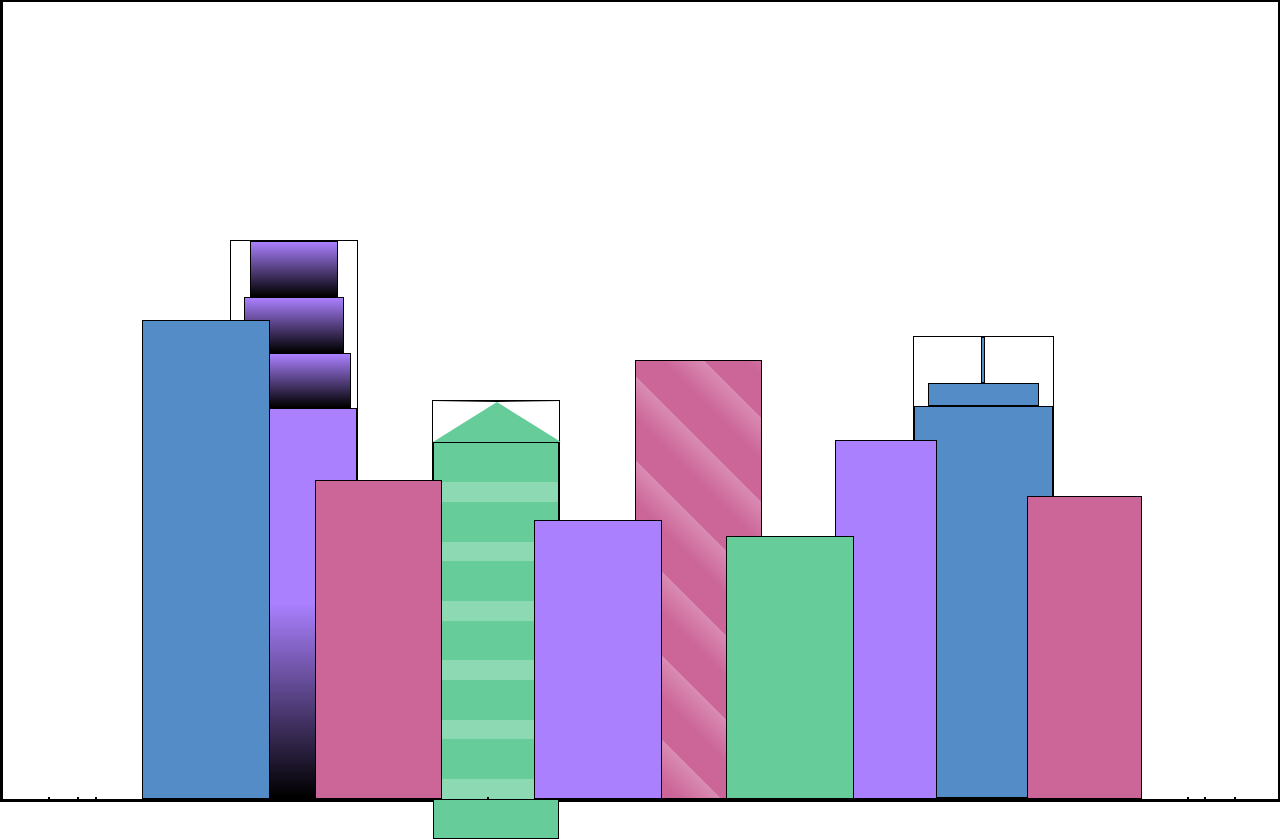
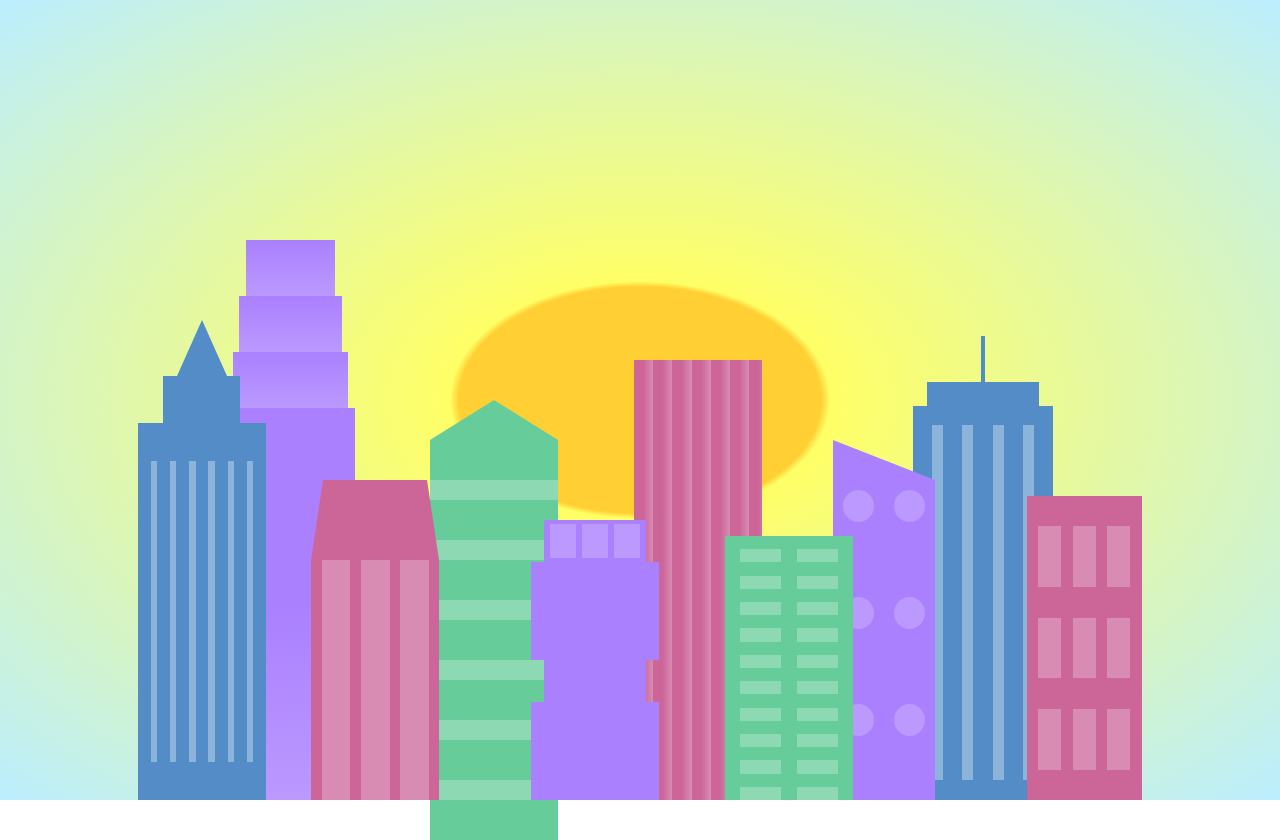
Before and after one commit to mbolonzi-design/city-skyline, a plain HTML site: page index.html in a window 1280 px wide. Drawn offline with Linux system fonts and the light colour scheme.

Commit message:
style: add sky for background image

```diff
--- a/assets/main.css
+++ b/assets/main.css
@@ -3,13 +3,13 @@
   --building-color2: #66cc99;
   --building-color3: #cc6699;
   --building-color4: #538cc6;
-  --window-color1: black;
+  --window-color1: #bb99ff;
   --window-color2: #8cd9b3;
   --window-color3: #d98cb3;
+  --window-color4: #8cb3d9;
 }
 * {
   box-sizing: border-box;
-  border: 1px solid #000;
 }
 body {
   /* background-color: #31302f; */
@@ -32,6 +32,12 @@ body {
 .building-wrap {
   display: flex;
   flex-direction: column;
+  align-items: center;
+}
+
+.window-wrap {
+  display: flex;
+  justify-content: space-evenly;
   align-items: center;
 }
 
@@ -93,7 +99,7 @@ body {
   height: 55%;
   background-color: var(--building-color3);
   background: repeating-linear-gradient(
-    45deg,
+    90deg,
     var(--building-color3),
     var(--building-color3),
     var(--window-color3) 15%
@@ -123,44 +129,167 @@ body {
   background-color: var(--building-color4);
 }
 
+.bb4-window {
+  width: 8%;
+  height: 90%;
+  background-color: var(--window-color4);
+}
 /* FOREGROUND BUILDINGS - "fb" stands for "foreground building" */
 
 .fb1 {
   width: 10%;
   height: 60%;
+}
+
+.fb1a {
+  border-bottom: 7vh solid var(--building-color4);
+  border-right: 2vw solid transparent;
+  border-left: 2vw solid transparent;
+}
+
+.fb1b {
+  width: 60%;
+  height: 10%;
   background-color: var(--building-color4);
+}
+
+.fb1c {
+  width: 100%;
+  height: 80%;
+  background: repeating-linear-gradient(
+      90deg,
+      var(--building-color4) 0%,
+      var(--building-color4) 10%,
+      transparent 10%,
+      transparent 15%
+    ),
+    repeating-linear-gradient(
+      var(--building-color4) 0%,
+      var(--building-color4) 10%,
+      var(--window-color4) 10%,
+      var(--window-color4) 90%
+    );
 }
 
 .fb2 {
   width: 10%;
   height: 40%;
+}
+
+.fb2a {
+  width: 100%;
+  border-bottom: 10vh solid var(--building-color3);
+  border-left: 1vw solid transparent;
+  border-right: 1vw solid transparent;
+}
+
+.fb2b {
+  width: 100%;
+  height: 75%;
   background-color: var(--building-color3);
+}
+
+.fb2-window {
+  width: 22%;
+  height: 100%;
+  background-color: var(--window-color3);
 }
 
 .fb3 {
   width: 10%;
   height: 35%;
+}
+
+.fb3a {
+  width: 80%;
+  height: 15%;
   background-color: var(--building-color1);
+}
+
+.fb3b {
+  width: 100%;
+  height: 35%;
+  background-color: var(--building-color1);
+}
+
+.fb3-window {
+  width: 25%;
+  height: 80%;
+  background-color: var(--window-color1);
 }
 
 .fb4 {
   width: 8%;
   height: 45%;
-  background-color: var(--building-color1);
+  /* background-color: var(--building-color1); */
   position: relative;
   left: 10%;
+}
+
+.fb4a {
+  border-top: 5vh solid transparent;
+  border-left: 8vw solid var(--building-color1);
+}
+
+.fb4b {
+  width: 100%;
+  height: 89%;
+  background-color: var(--building-color1);
+  display: flex;
+  flex-wrap: wrap;
+}
+
+.fb4-window {
+  width: 30%;
+  height: 10%;
+  border-radius: 50%;
+  margin: 10%;
+  background-color: var(--window-color1);
 }
 
 .fb5 {
   width: 10%;
   height: 33%;
-  background-color: var(--building-color2);
   position: relative;
   right: 10%;
+  background: repeating-linear-gradient(
+      var(--building-color2) 0%,
+      var(--building-color2) 5%,
+      transparent 5%,
+      transparent 10%
+    ),
+    repeating-linear-gradient(
+      90deg,
+      var(--building-color2) 0%,
+      var(--building-color2) 12%,
+      var(--window-color2) 12%,
+      var(--window-color2) 44%
+    );
 }
 
 .fb6 {
   width: 9%;
   height: 38%;
-  background-color: var(--building-color3);
+  background: repeating-linear-gradient(
+      90deg,
+      var(--building-color3) 0%,
+      var(--building-color3) 10%,
+      transparent 10%,
+      transparent 30%
+    ),
+    repeating-linear-gradient(
+      var(--building-color3) 0%,
+      var(--building-color3) 10%,
+      var(--window-color3) 10%,
+      var(--window-color3) 30%
+    );
 }
+
+.sky {
+  background: radial-gradient(
+    #ffcf33 0%,
+    #ffcf33 20%,
+    #ffff66 21%,
+    #bbeeff 100%
+  );
+}
--- a/index.html
+++ b/index.html
@@ -7,7 +7,7 @@
     <title>City Skyline</title>
   </head>
   <body>
-    <div class="background-buildings">
+    <div class="background-buildings sky">
       <div></div>
       <div></div>
       <div class="bb1 building-wrap">
@@ -25,7 +25,12 @@
       <div class="bb4 building-wrap">
         <div class="bb4a"></div>
         <div class="bb4b"></div>
-        <div class="bb4c"></div>
+        <div class="bb4c window-wrap">
+          <div class="bb4-window"></div>
+          <div class="bb4-window"></div>
+          <div class="bb4-window"></div>
+          <div class="bb4-window"></div>
+        </div>
       </div>
       <div></div>
       <div></div>
@@ -33,11 +38,41 @@
     <div class="foreground-buildings">
       <div></div>
       <div></div>
-      <div class="fb1"></div>
-      <div class="fb2"></div>
+      <div class="fb1 building-wrap">
+        <div class="fb1a"></div>
+        <div class="fb1b"></div>
+        <div class="fb1c"></div>
+      </div>
+      <div class="fb2">
+        <div class="fb2a"></div>
+        <div class="fb2b window-wrap">
+          <div class="fb2-window"></div>
+          <div class="fb2-window"></div>
+          <div class="fb2-window"></div>
+        </div>
+      </div>
       <div></div>
-      <div class="fb3"></div>
-      <div class="fb4"></div>
+      <div class="fb3 building-wrap">
+        <div class="fb3a window-wrap">
+          <div class="fb3-window"></div>
+          <div class="fb3-window"></div>
+          <div class="fb3-window"></div>
+        </div>
+        <div class="fb3b"></div>
+        <div class="fb3a"></div>
+        <div class="fb3b"></div>
+      </div>
+      <div class="fb4">
+        <div class="fb4a"></div>
+        <div class="fb4b">
+          <div class="fb4-window"></div>
+          <div class="fb4-window"></div>
+          <div class="fb4-window"></div>
+          <div class="fb4-window"></div>
+          <div class="fb4-window"></div>
+          <div class="fb4-window"></div>
+        </div>
+      </div>
       <div class="fb5"></div>
       <div class="fb6"></div>
       <div></div>
```
